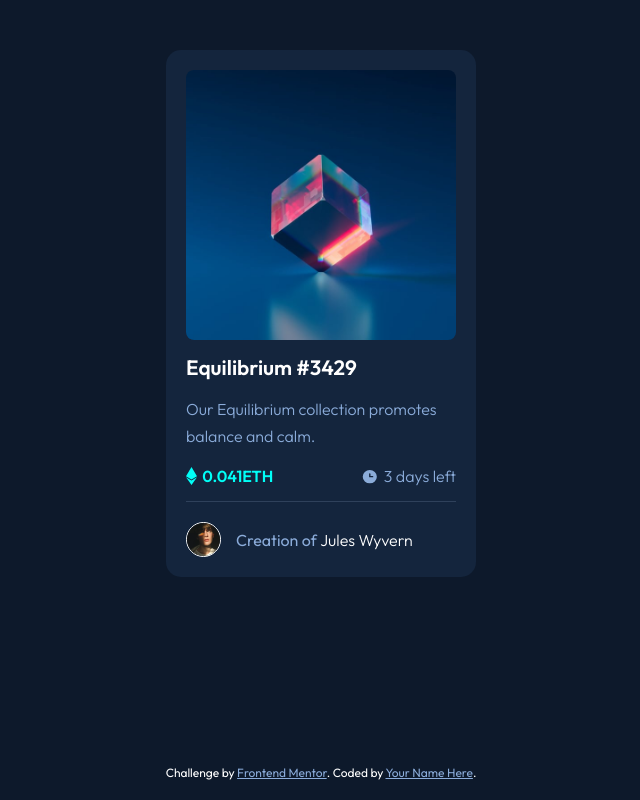
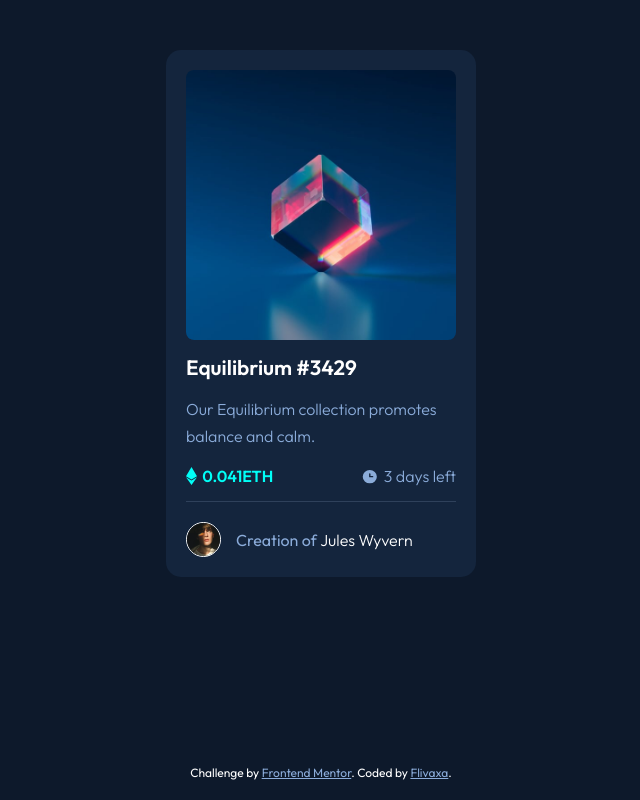
Before and after one commit to Flivaxa/Front-End-Mentor-newbie-cha-3, a plain HTML site: page index.html in a window 1280 px wide. Shown: the whole page, without its empty margins (319-959 px from the left). Drawn offline with Linux system fonts and the light colour scheme.

Commit message:
modified name

```diff
--- a/index.html
+++ b/index.html
@@ -47,7 +47,7 @@
 
   <div class="attribution">
     Challenge by <a href="https://www.frontendmentor.io?ref=challenge" target="_blank">Frontend Mentor</a>.
-    Coded by <a href="#">Your Name Here</a>.
+    Coded by <a href="#">Flivaxa</a>.
   </div>
 </body>
 </html>
```
